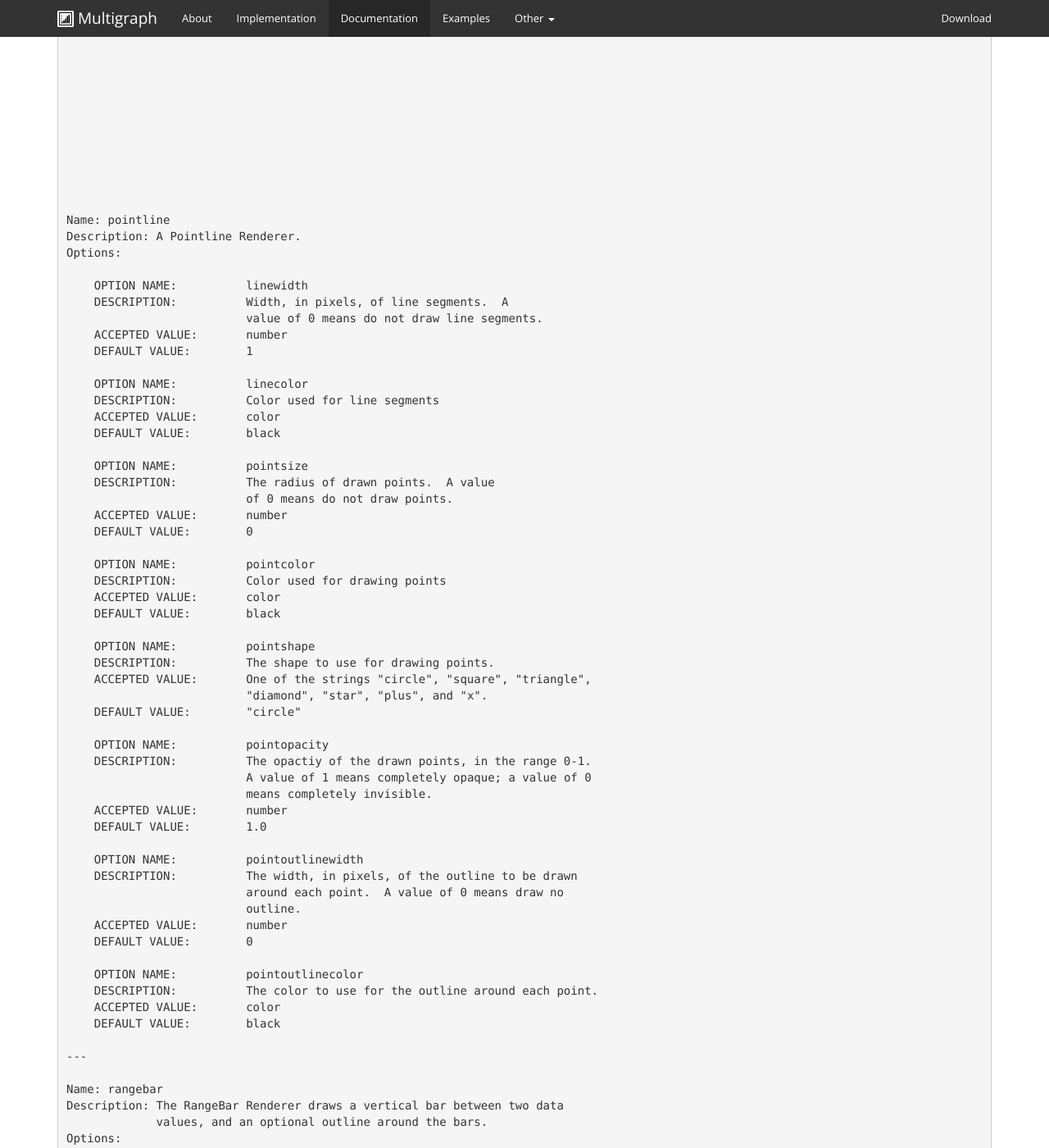
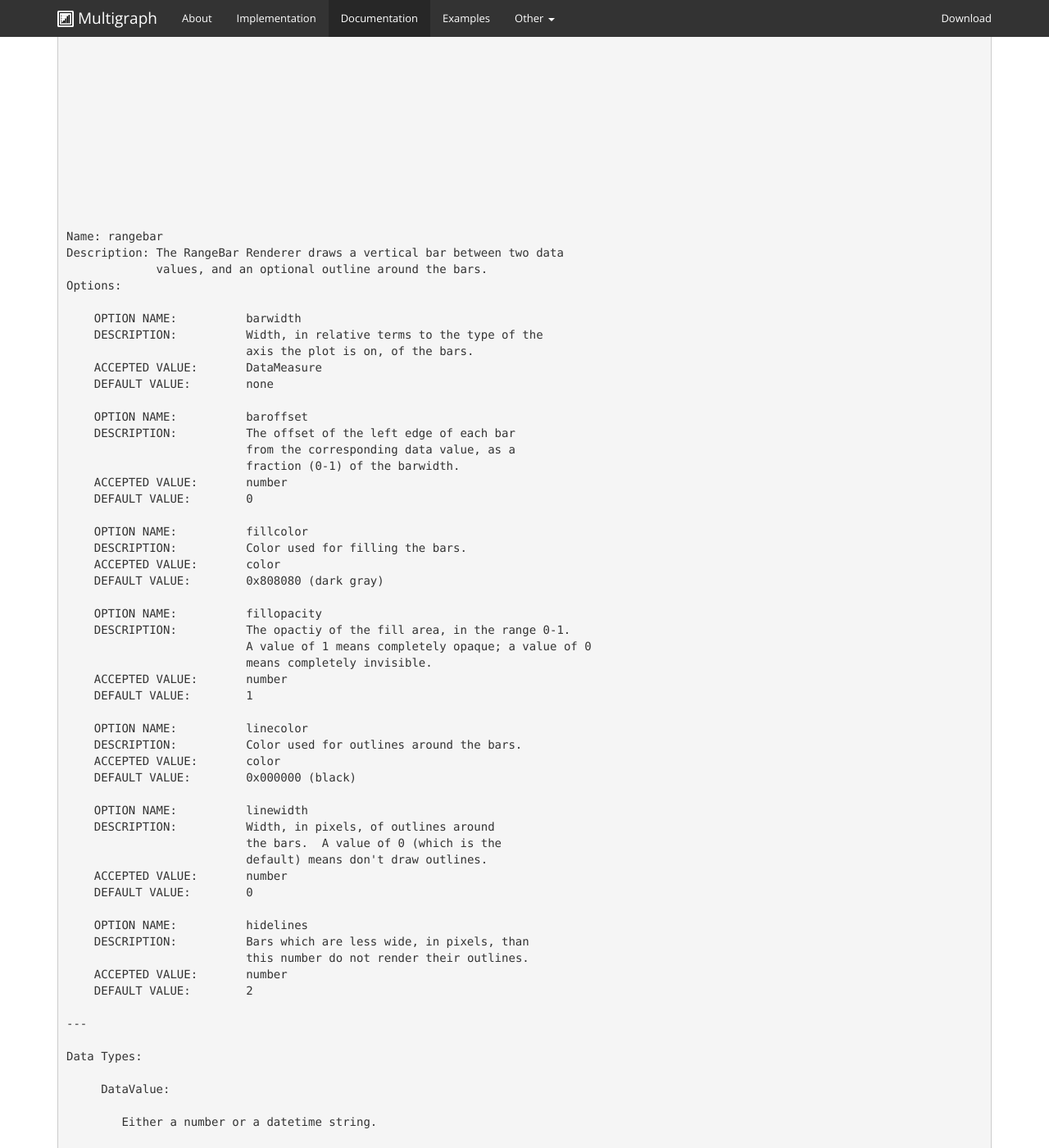
Before and after one commit to khunter3D/khunter3D.github.io, a Jekyll site: the page built from docs/renderers/index.html, in a window 1280 px wide and 1400 px high, scrolled down 2858 px. Shown: the whole window at 82% size. Built offline with Jekyll 4.4.1, drawn with Linux system fonts in a browser that asks for light colours; nearby versions of some CDN libraries; Markdown is read by kramdown in place of the engine named in the settings; some of the changed text lies outside the part shown.

Commit message:
Update index.html

```diff
--- a/docs/renderers/index.html
+++ b/docs/renderers/index.html
@@ -548,58 +548,6 @@ and draws a line segment between consecutive data points in each line.
 
 
 
-Name: pointline
-Description: A Pointline Renderer.
-Options:
-
-    OPTION NAME:          linewidth
-    DESCRIPTION:          Width, in pixels, of line segments.  A
-                          value of 0 means do not draw line segments.
-    ACCEPTED VALUE:       number
-    DEFAULT VALUE:        1
-
-    OPTION NAME:          linecolor
-    DESCRIPTION:          Color used for line segments
-    ACCEPTED VALUE:       color
-    DEFAULT VALUE:        black
-
-    OPTION NAME:          pointsize
-    DESCRIPTION:          The radius of drawn points.  A value
-                          of 0 means do not draw points.
-    ACCEPTED VALUE:       number
-    DEFAULT VALUE:        0
-
-    OPTION NAME:          pointcolor
-    DESCRIPTION:          Color used for drawing points
-    ACCEPTED VALUE:       color
-    DEFAULT VALUE:        black
-
-    OPTION NAME:          pointshape
-    DESCRIPTION:          The shape to use for drawing points.
-    ACCEPTED VALUE:       One of the strings "circle", "square", "triangle",
-                          "diamond", "star", "plus", and "x".
-    DEFAULT VALUE:        "circle"
-
-    OPTION NAME:          pointopacity
-    DESCRIPTION:          The opactiy of the drawn points, in the range 0-1.
-                          A value of 1 means completely opaque; a value of 0
-                          means completely invisible.
-    ACCEPTED VALUE:       number
-    DEFAULT VALUE:        1.0
-
-    OPTION NAME:          pointoutlinewidth
-    DESCRIPTION:          The width, in pixels, of the outline to be drawn
-                          around each point.  A value of 0 means draw no
-                          outline.
-    ACCEPTED VALUE:       number
-    DEFAULT VALUE:        0
-
-    OPTION NAME:          pointoutlinecolor
-    DESCRIPTION:          The color to use for the outline around each point.
-    ACCEPTED VALUE:       color
-    DEFAULT VALUE:        black
-
----
 
 Name: rangebar
 Description: The RangeBar Renderer draws a vertical bar between two data
```
